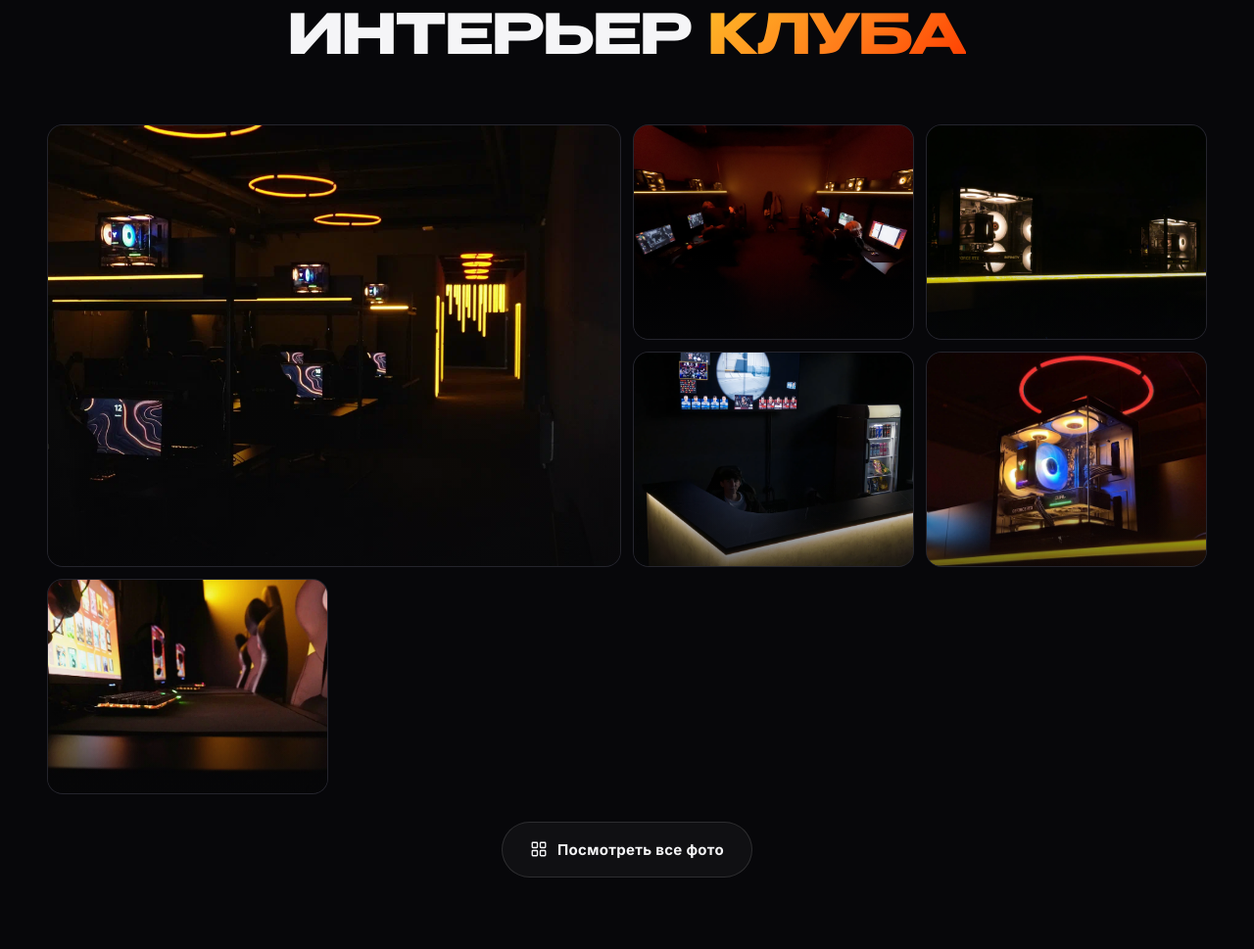
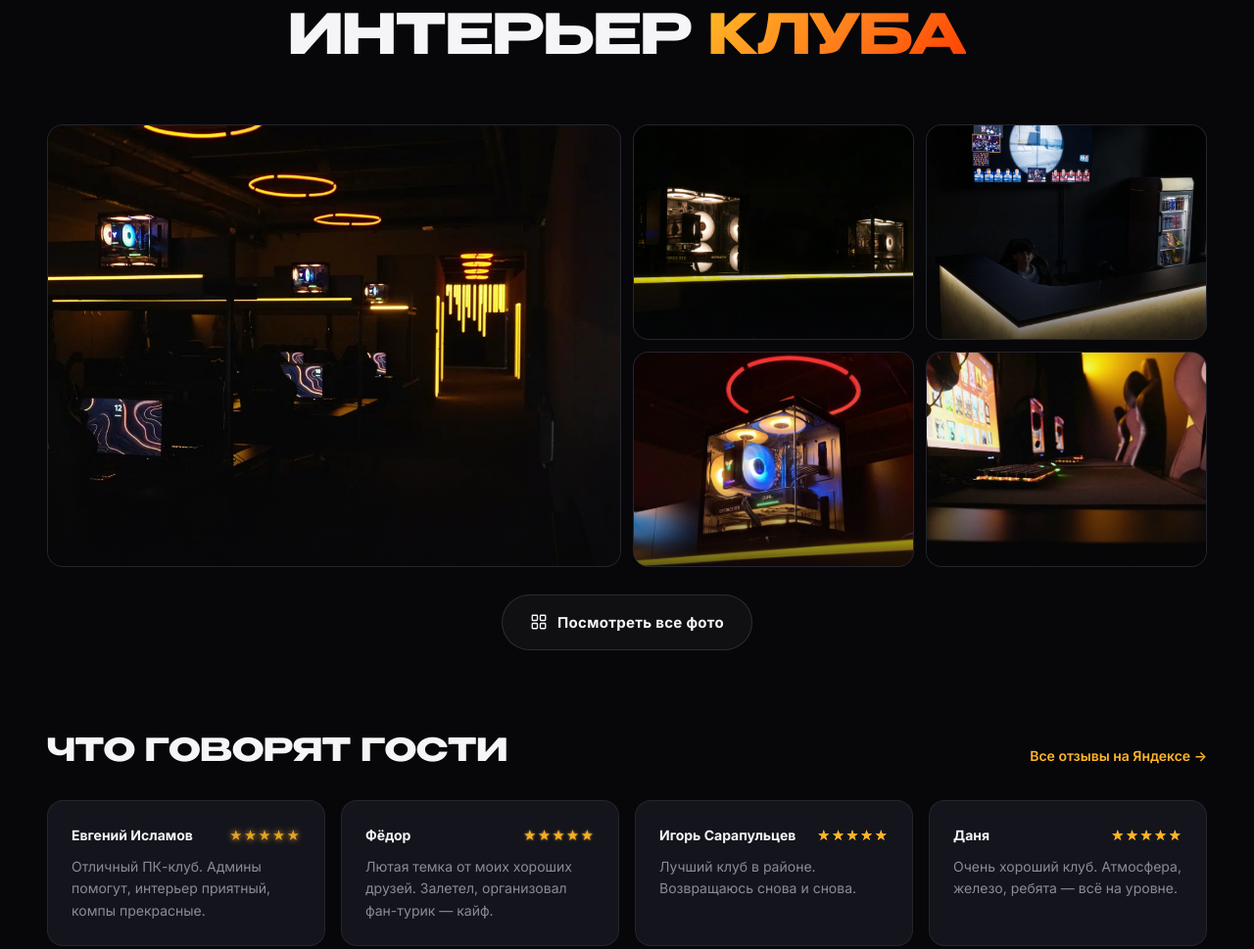
Before and after one commit to alekseydesgn-crypto/force_drop, a plain HTML site: page index.html in a window 1280 px wide. Shown: the part 7360-8329 px from the top of the page at 98% size. Drawn offline with Linux system fonts and the light colour scheme; a web font is replaced by a local one.

Commit message:
gallery: убрал vip_room.webp полностью (из сетки, lightbox и репо)

```diff
--- a/index.html
+++ b/index.html
@@ -570,18 +570,15 @@
         <img src="images/interior/ob.webp" alt="Общий план зала ФОРС"/>
       </button>
       <button type="button" class="gallery__item" data-i="1">
-        <img src="images/interior/vip_room.webp" alt="VIP-комната"/>
+        <img src="images/interior/duo_comp.webp" alt="DUO — два игровых ПК"/>
       </button>
       <button type="button" class="gallery__item" data-i="2">
-        <img src="images/interior/duo_comp.webp" alt="DUO — два игровых ПК"/>
+        <img src="images/interior/admin.webp" alt="Стойка администратора"/>
       </button>
       <button type="button" class="gallery__item" data-i="3">
-        <img src="images/interior/admin.webp" alt="Стойка администратора"/>
+        <img src="images/interior/pc.webp" alt="Игровой ПК с RTX"/>
       </button>
       <button type="button" class="gallery__item" data-i="4">
-        <img src="images/interior/pc.webp" alt="Игровой ПК с RTX"/>
-      </button>
-      <button type="button" class="gallery__item" data-i="5">
         <img src="images/interior/low.webp" alt="Атмосфера игрового зала"/>
       </button>
     </div>
--- a/script.js
+++ b/script.js
@@ -158,7 +158,6 @@
   /* ============== LIGHTBOX ============== */
   const photos = [
     { src: 'images/interior/ob.webp',       alt: 'Общий план зала ФОРС' },
-    { src: 'images/interior/vip_room.webp', alt: 'VIP-комната' },
     { src: 'images/interior/duo_comp.webp', alt: 'DUO — два игровых ПК' },
     { src: 'images/interior/admin.webp',    alt: 'Стойка администратора' },
     { src: 'images/interior/pc.webp',       alt: 'Игровой ПК с RTX' },
```
Also changed, not shown: images/interior/vip_room.webp (deleted).
